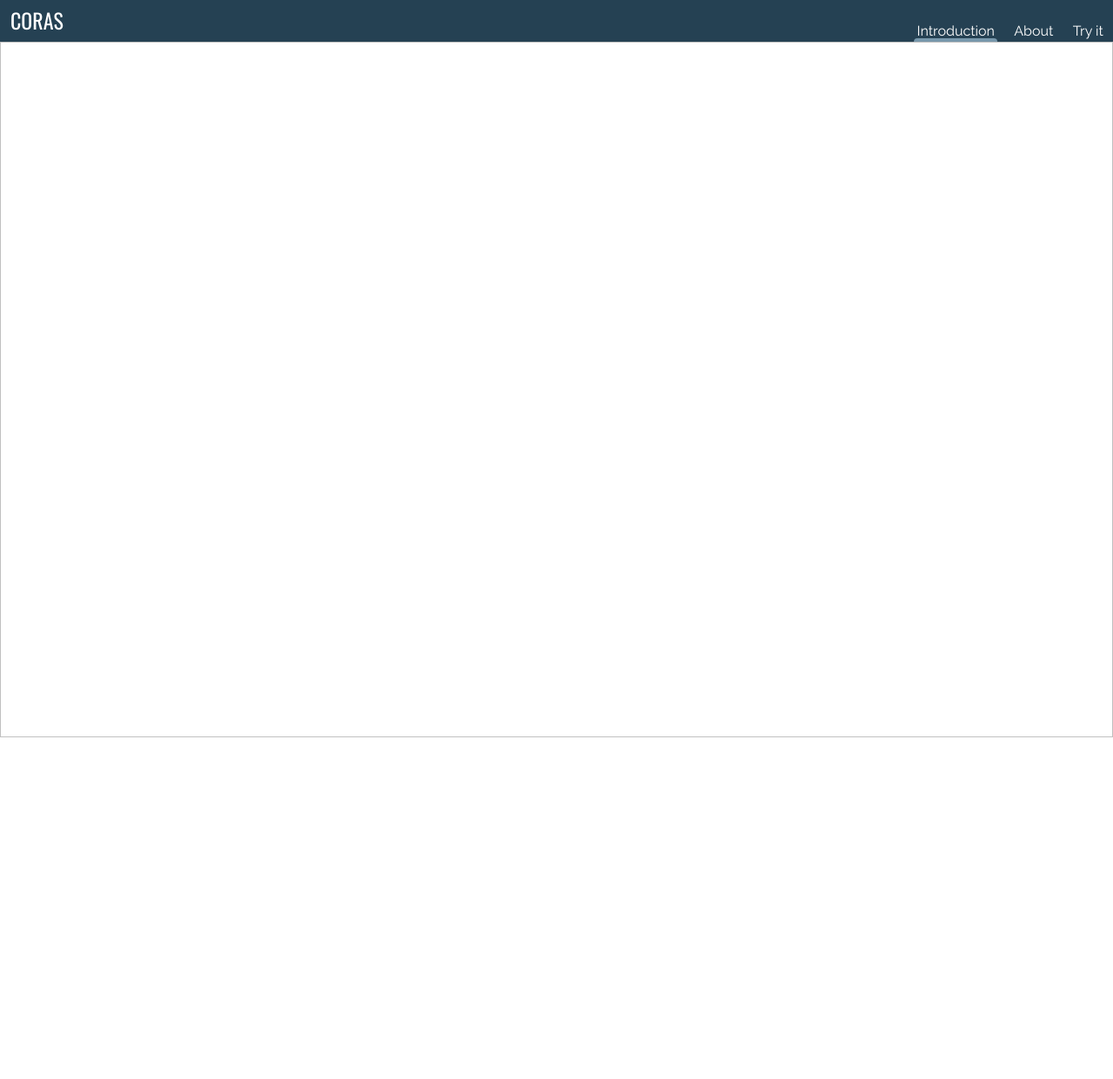
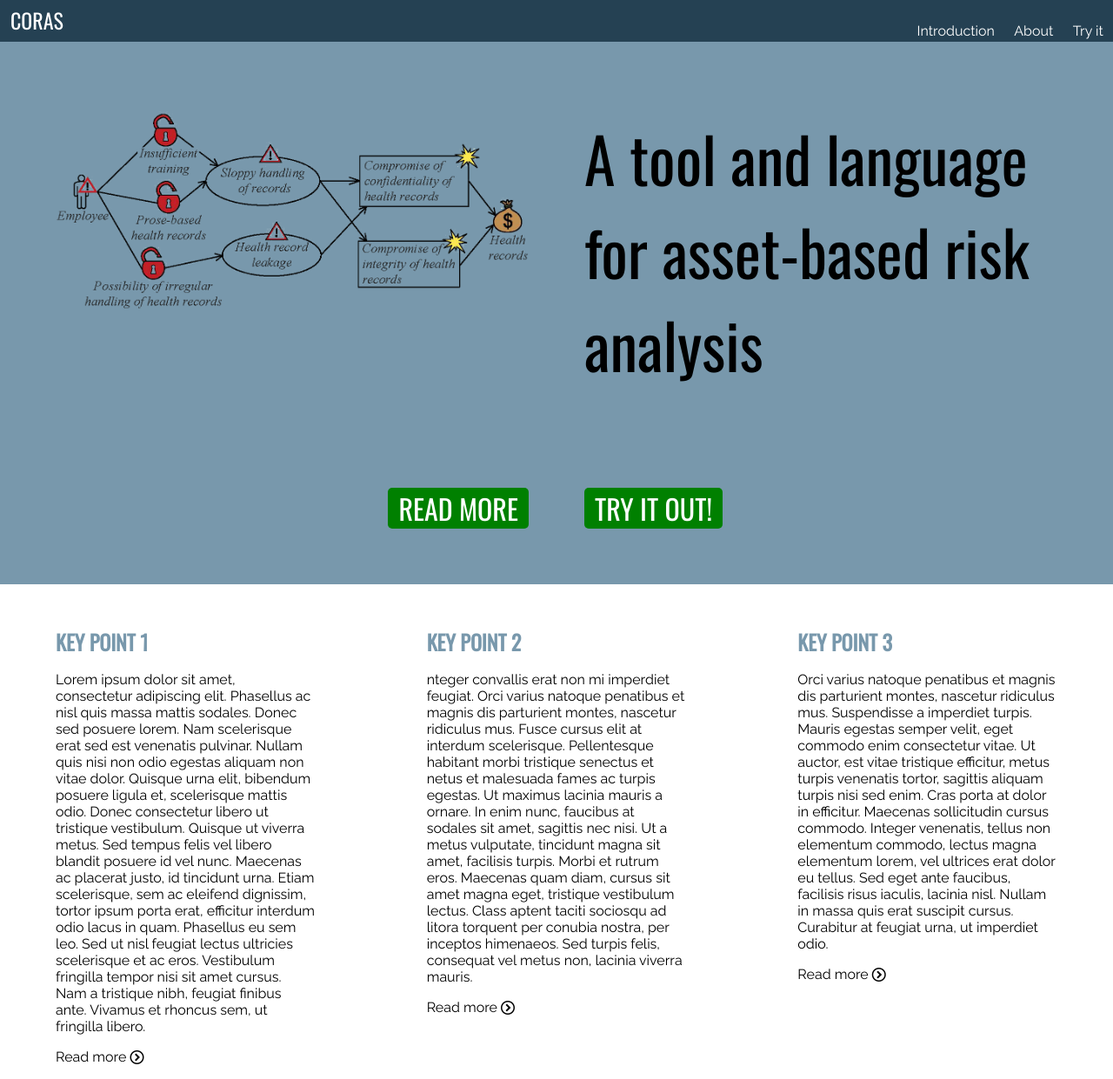
Before and after one commit to SINTEF-9012/CORAS-The-Explorer, a plain HTML site: page public/index.html in a window 1280 px wide. Shown: the whole page at 87% size. Before the commit the page ends 848 px from the top, so only its background shows below. Drawn offline with nearby package versions, Linux system fonts and the light colour scheme; files whose address does not match are found by name.

Commit message:
Finish first iteration of front page

```diff
--- a/public/css/fonts/IconFont/style.css
+++ b/public/css/fonts/IconFont/style.css
@@ -24,6 +24,11 @@
   -moz-osx-font-smoothing: grayscale;
 }
 
+.icon-push-down {
+  position: relative;
+  top: .1rem;
+}
+
 .icon-home:before {
   content: "\e98e";
 }
--- a/public/css/main.css
+++ b/public/css/main.css
@@ -2,9 +2,12 @@
 
 @import url('https://fonts.googleapis.com/css?family=Oswald|Raleway');
 
+/* Shared template */
 html, body {
     margin: 0;
     padding: 0;
+    background: #FFFFFF;
+    font-family: 'Raleway', 'serif';
 }
 
 a {
@@ -60,21 +63,95 @@ a {
     content: '';
     height: .25rem;
     width: 100%;
-    background-color: rgb(120, 152, 172);
+    background-color: #7898ac;
     position: absolute;
     bottom: 0;
     left: 0;
     border-radius: 15px 15px 0 0;
 }
 
-.showoff {
+.button {
+    display: inline-block;
+    border-radius: 5px;
+    color: #FFFFFF;
+    font-size: 2rem;
+    background-color: #7898ac;
+    font-family: Oswald, sans-serif;
+    padding: 0 .75rem;
+    text-transform: uppercase;
+}
+
+.button--call-to-action {
+    background-color: green;
+}
+
+
+/* Front page */
+.preview {
+    width: 100%;
+    background-color: #7898ac;
+}
+
+.preview-wrapper {
+    width: 95%;
+    max-width: 80em;
+    margin: 0 auto auto auto;
+    padding: 3rem 2.5%;
+    display: flex;
+}
+
+.preview-left {
+    flex: 1 1;
+    text-align: right;
+    padding: 2rem;
+}
+
+.preview-left__image {
+    width: 100%;
+    height: auto;
+}
+
+.preview-right {
+    flex: 1 1;
+    text-align: left;
+    font-size: 4.5rem;
+    padding: 2rem;
+    font-family: Oswald, sans-serif;
+}
+
+.fp-actions {
+    display: flex;
+    background-color: #7898ac;
+    padding-bottom: 2rem;
 
 }
 
-.showoff__logo {
-
+.fp-left {
+    flex: 1 1;
+    text-align: right;
+    padding: 2rem;
 }
 
-.showoff__book {
+.fp-right {
+    flex: 1 1;
+    text-align: left;
+    padding: 2rem;
+}
 
+.key-points {
+    display: flex;
+    flex-wrap: wrap;
+    margin: 1rem 0 0 0;
 }
+
+.key-point {
+    flex: 3 1;
+    padding: 1rem 4rem;
+}
+
+.key-point__header {
+    font-family: Oswald, sans-serif;
+    color: #7898ac;
+    font-size: 1.5rem;
+    text-transform: uppercase;
+}
--- /dev/null
+++ b/public/css/small.css
@@ -0,0 +1,37 @@
+@charset "utf-8";
+
+@import url('https://fonts.googleapis.com/css?family=Oswald|Raleway');
+
+@media screen and (max-width: 60rem) {
+    .preview-wrapper {
+        width: auto;
+        margin: 0;
+        padding: 1rem 2rem;
+        flex-wrap: wrap;
+    }
+
+    .preview-left {
+        flex: 2 1 100%;
+        padding: 0;
+    }
+
+    .preview-right {
+        flex: 2 1 100%;
+        padding: 1rem 0 0 0;
+        font-size: 2rem;
+        text-align: center;
+    }
+
+    .button {
+        font-size: 1.5rem;
+        padding: .5rem;
+    }
+
+    .key-points {
+        flex-direction: column;
+    }
+
+    .key-point {
+        padding: 1rem 2rem;
+    }
+}
--- a/public/index.html
+++ b/public/index.html
@@ -1,31 +1,69 @@
 <head>
     <link href="https://fonts.googleapis.com/css?family=Oswald|Raleway" rel="stylesheet">
+    <meta name="viewport" content="width=device-width, initial-scale=1">
     <link rel="stylesheet" type="text/css" media="screen" href="css/main.css"/>
+    <link rel="stylesheet" type="text/css" media="screen" href="css/small.css"/>
     <link rel="stylesheet" type="text/css" media="screen" href="css/fonts/IconFont/style.css"/>
     <title>The CORAS Approach</title>
 </head>
 
 <body>
     <header class="main-header">
-        <div class="header-logo">CORAS</div>
+        <div class="header-logo"><a href="./index.html">CORAS</a></div>
         <nav class="main-menu-container">
             <ul class="main-menu">
-                <li class="main-menu main-menu__item main-menu__item--selected"><a href="#">Introduction</a></li>
+                <li class="main-menu main-menu__item"><a href="./introduction.html">Introduction</a></li>
                 <li class="main-menu main-menu__item"><a href="#">About</a></li>
                 <li class="main-menu main-menu__item"><a href="#">Try it</a></li>
             </ul>
         </nav>
     </header>
     <div class="preview">
-        <div class="preview">
-            <img class="preview-left__image" width="100%" height="100%" />
+        <div class="preview-wrapper">
+            <div class="preview-left">
+                <img class="preview-left__image" src="img/exampleDiagram.png" />
+            </div>
+            <div class="preview-right">
+                A tool and language for asset-based risk analysis
+            </div>
         </div>
-        <div class="preview__right"></div>
     </div>
-    <div>
-        <div></div>
-        <div></div>
-        <div></div>
+    <nav class="fp-actions">
+        <div class="fp-left">
+            <a class="button button--call-to-action" href="#">Read more</a>
+        </div>
+        <div class="fp-right">
+            <a class="button button--call-to-action" href="#">Try it out!</a>
+        </div>
+    </nav>
+    <div class="key-points">
+        <div class="key-point">
+            <header>
+                <h1 class="key-point__header">Key Point 1</h1>
+            </header>
+            <p class="key-point__description">
+                Lorem ipsum dolor sit amet, consectetur adipiscing elit. Phasellus ac nisl quis massa mattis sodales. Donec sed posuere lorem. Nam scelerisque erat sed est venenatis pulvinar. Nullam quis nisi non odio egestas aliquam non vitae dolor. Quisque urna elit, bibendum posuere ligula et, scelerisque mattis odio. Donec consectetur libero ut tristique vestibulum. Quisque ut viverra metus. Sed tempus felis vel libero blandit posuere id vel nunc. Maecenas ac placerat justo, id tincidunt urna. Etiam scelerisque, sem ac eleifend dignissim, tortor ipsum porta erat, efficitur interdum odio lacus in quam. Phasellus eu sem leo. Sed ut nisl feugiat lectus ultricies scelerisque et ac eros. Vestibulum fringilla tempor nisi sit amet cursus. Nam a tristique nibh, feugiat finibus ante. Vivamus et rhoncus sem, ut fringilla libero.
+            </p>
+            <a class="key-point__read-more-link" href="#">Read more <span class="icon-push-down icon-circle-right"></span></a>
+        </div>
+        <div class="key-point">
+            <header>
+                <h1 class="key-point__header">Key Point 2</h1>
+            </header>
+            <p class="key-point__description">
+                    nteger convallis erat non mi imperdiet feugiat. Orci varius natoque penatibus et magnis dis parturient montes, nascetur ridiculus mus. Fusce cursus elit at interdum scelerisque. Pellentesque habitant morbi tristique senectus et netus et malesuada fames ac turpis egestas. Ut maximus lacinia mauris a ornare. In enim nunc, faucibus at sodales sit amet, sagittis nec nisi. Ut a metus vulputate, tincidunt magna sit amet, facilisis turpis. Morbi et rutrum eros. Maecenas quam diam, cursus sit amet magna eget, tristique vestibulum lectus. Class aptent taciti sociosqu ad litora torquent per conubia nostra, per inceptos himenaeos. Sed turpis felis, consequat vel metus non, lacinia viverra mauris.
+            </p>
+            <a class="key-point__read-more-link" href="#">Read more <span class="icon-push-down icon-circle-right"></span></a>
+        </div>
+        <div class="key-point">
+            <header>
+                <h1 class="key-point__header">Key Point 3</h1>
+            </header>
+            <p class="key-point__description">
+                    Orci varius natoque penatibus et magnis dis parturient montes, nascetur ridiculus mus. Suspendisse a imperdiet turpis. Mauris egestas semper velit, eget commodo enim consectetur vitae. Ut auctor, est vitae tristique efficitur, metus turpis venenatis tortor, sagittis aliquam turpis nisi sed enim. Cras porta at dolor in efficitur. Maecenas sollicitudin cursus commodo. Integer venenatis, tellus non elementum commodo, lectus magna elementum lorem, vel ultrices erat dolor eu tellus. Sed eget ante faucibus, facilisis risus iaculis, lacinia nisl. Nullam in massa quis erat suscipit cursus. Curabitur at feugiat urna, ut imperdiet odio.
+            </p>
+            <a class="key-point__read-more-link" href="#">Read more <span class="icon-push-down icon-circle-right"></span></a>
+        </div>
     </div>
     <footer></footer>
 </body>
```
Also changed, not shown: public/img/exampleDiagram.jpg (added), public/img/exampleDiagram.png (added).
